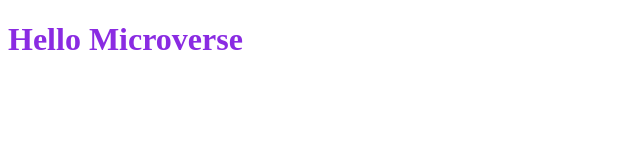
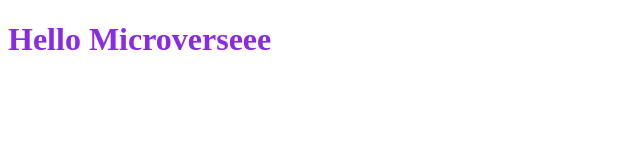
Before and after one commit to shahnawaza75/Hello-Microverse, a website: page index.html in a window 1280 px wide. Shown: the full height of the page, 0-640 px from the left. Drawn offline with Linux system fonts and the light colour scheme.

Commit message:
updated html file

```diff
--- a/index.html
+++ b/index.html
@@ -8,6 +8,6 @@
     <link rel="stylesheet" href="./index.css">
 </head>
 <body>
-    <h1>Hello Microverse</h1>
+    <h1>Hello Microverseee</h1>
 </body>
 </html>
```
